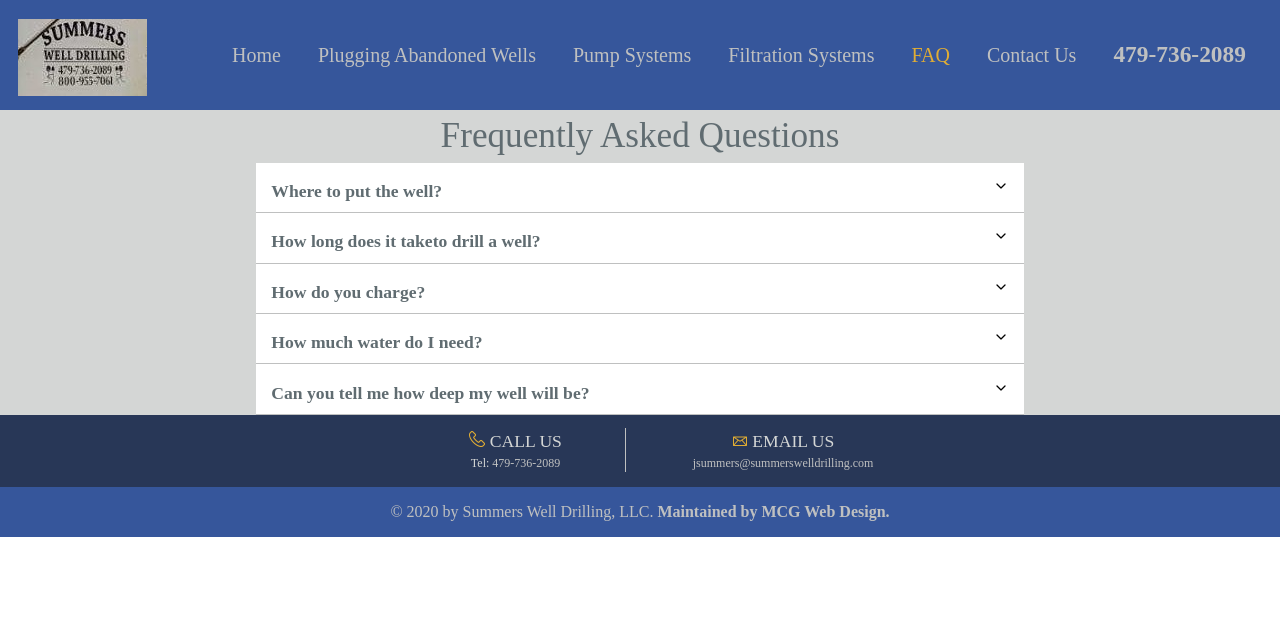
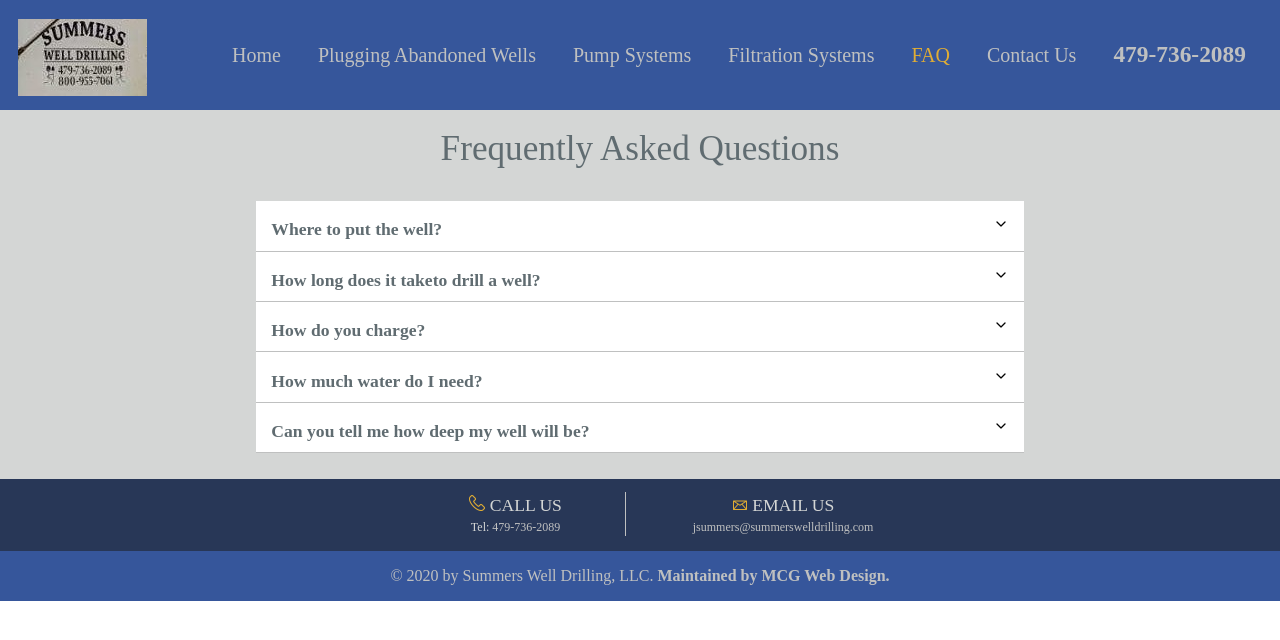
Before and after one commit to jamess999888/SummersDrilling, a Jekyll site: the page built from faq.md, in a window 1280 px wide. Shown: the top 640 px of the page. Built offline with Jekyll 4.4.1, drawn with Linux system fonts in a browser that asks for light colours; our own code applies the rules of GitHub Pages for plain Markdown files.

Commit message:
remove console log and adjust padding in faq page

```diff
--- a/css/style.css
+++ b/css/style.css
@@ -1220,7 +1220,7 @@ ul.topnav li.right {
 }
 
 .collapsible-list {
-    padding: 0 20%;
+    padding: 2% 20%;
 }
 
 .collapsible {
@@ -1264,6 +1264,7 @@ ul.topnav li.right {
 
 #faq h1 {
     text-align: center;
+	padding-top: 1%;
 }
 
 
--- a/js/collapsible.js
+++ b/js/collapsible.js
@@ -3,7 +3,6 @@ $(document).ready(function() {
 	var openThis;
 	$(".collapsible").click(function() {
 		var openThis = ($(this).next(".collapsible-content:hidden").length);
-		console.log(openThis);
 		$(".collapsible").removeClass("active");
 		var collapsibleContent = $(this).next(".collapsible-content");
 		$(".collapsible").find("img").attr('src',"/SummersDrilling/images/downArrow.png");
```
